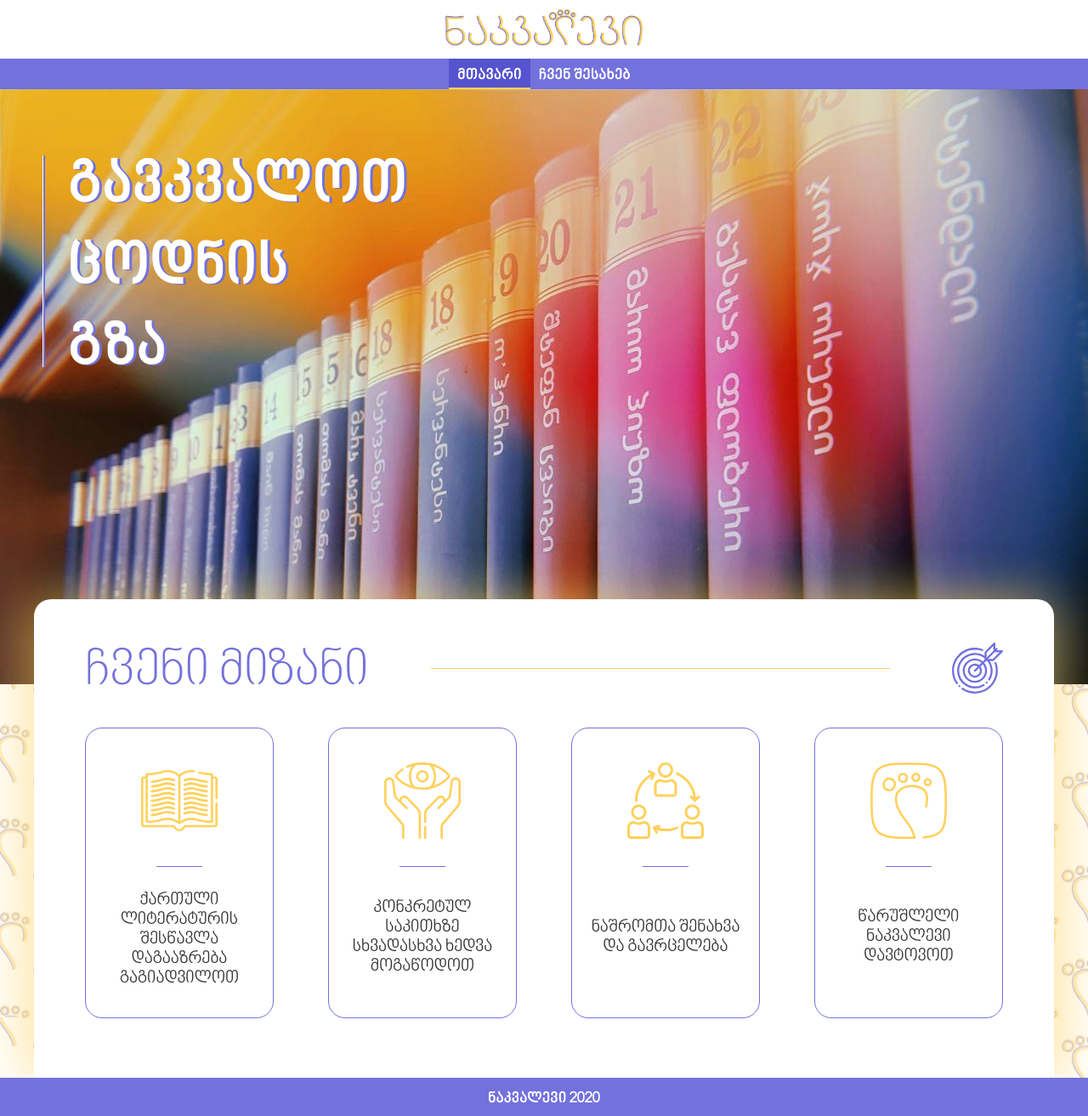
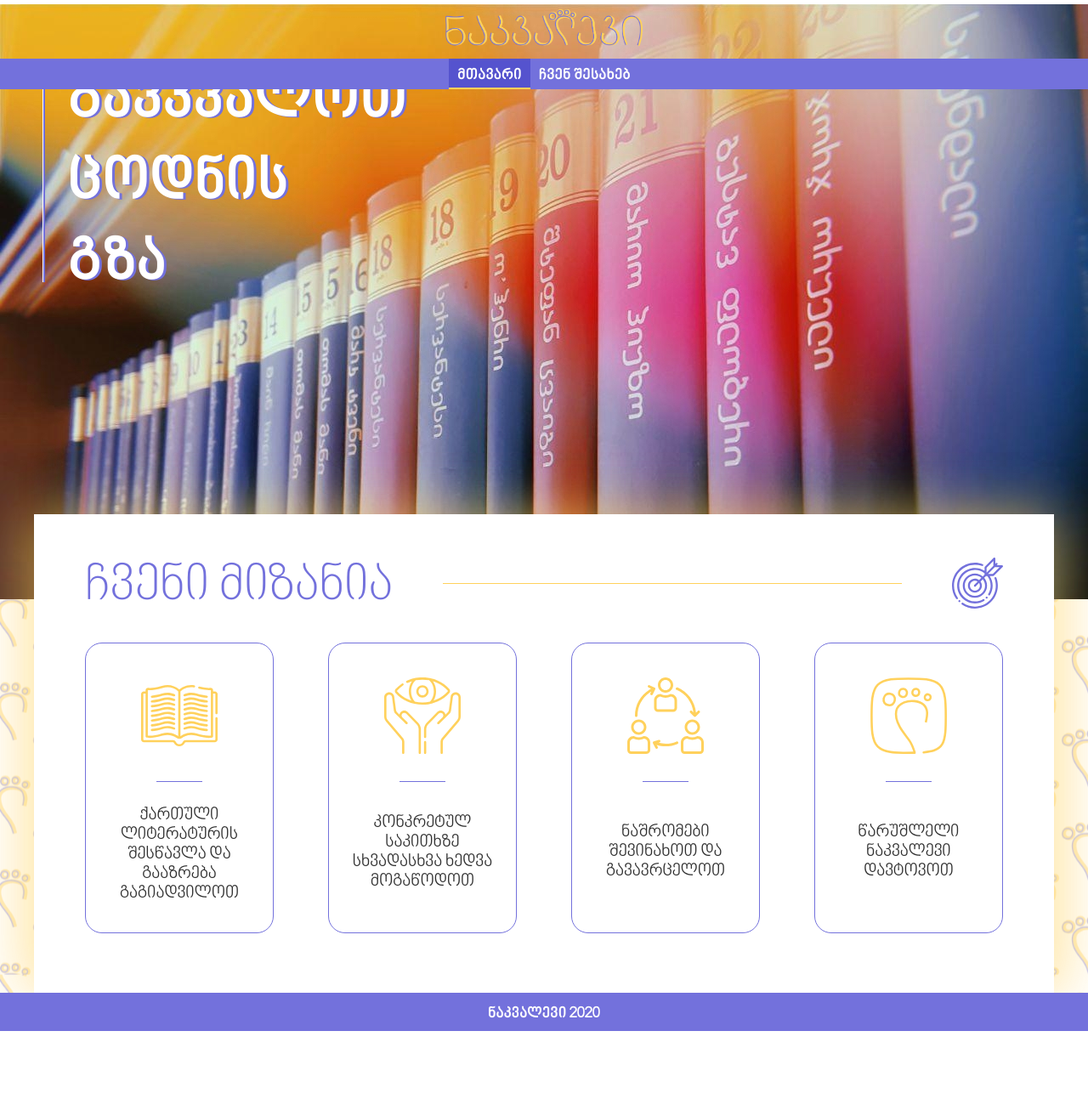
Before and after one commit to tsitokhtsev/nakvalevi, a PHP site: page /home in a window 1280 px wide. Shown: the whole page at 85% size. After the commit the page ends 1213 px from the top, so only its background shows below. Run offline with PHP 8.4, Linux system fonts and the light colour scheme; style sheets or scripts are compiled from the project's sources; some web fonts are replaced.

Commit message:
fixed home page's target section

```diff
--- a/home/css/style.css
+++ b/home/css/style.css
@@ -35,6 +35,7 @@
 }
 
 .home-hero {
+  margin-top: -100px;
   height: 700px;
   background-image: url("../img/books.jpg");
   background-size: cover;
@@ -135,8 +136,6 @@
 
 .home-target-container {
   margin-top: -100px;
-  border-top-left-radius: 20px;
-  border-top-right-radius: 20px;
 }
 
 .home-target-section {
--- a/home/index.html
+++ b/home/index.html
@@ -1,5 +1,5 @@
 <!DOCTYPE html>
-<html lang="en">
+<html lang="ka">
 
 <head>
     <meta charset="UTF-8">
@@ -41,7 +41,7 @@
     <div class="home-target article">
         <div class="container home-target-container">
             <h1 class="title">
-                <span class="title-text">ჩვენი მიზანი</span>
+                <span class="title-text">ჩვენი მიზანია</span>
                 <hr class="title-hr">
                 <img class="title-icon" src="img/target.svg">
             </h1>
@@ -50,7 +50,7 @@
                     <img class="home-target-item-icon" src="img/lit.svg">
                     <hr class="home-target-item-hr">
                     <div class="home home-target-item-text">
-                        <p>ქართული ლიტერატურის შესწავლა დაგააზრება გაგიადვილოთ</p>
+                        <p>ქართული ლიტერატურის შესწავლა და გააზრება გაგიადვილოთ</p>
                     </div>
                 </div>
                 <div class="home-target-item">
@@ -64,7 +64,7 @@
                     <img class="home-target-item-icon" src="img/save.svg">
                     <hr class="home-target-item-hr">
                     <div class="home home-target-item-text">
-                        <p>ნაშრომთა შენახვა და გავრცელება</p>
+                        <p>ნაშრომები შევინახოთ და გავავრცელოთ</p>
                     </div>
                 </div>
                 <div class="home-target-item">
--- a/home/sass/_hero.sass
+++ b/home/sass/_hero.sass
@@ -1,4 +1,5 @@
 .home-hero
+    margin-top: -100px
     height: 700px
     background-image: url("../img/books.jpg")
     background-size: cover
--- a/home/sass/_target.sass
+++ b/home/sass/_target.sass
@@ -1,8 +1,6 @@
 .home-target
     &-container
         margin-top: -100px
-        border-top-left-radius: 20px
-        border-top-right-radius: 20px
     &-section
         display: flex
         justify-content: space-between
```
Also changed, not shown: 1 other file.
